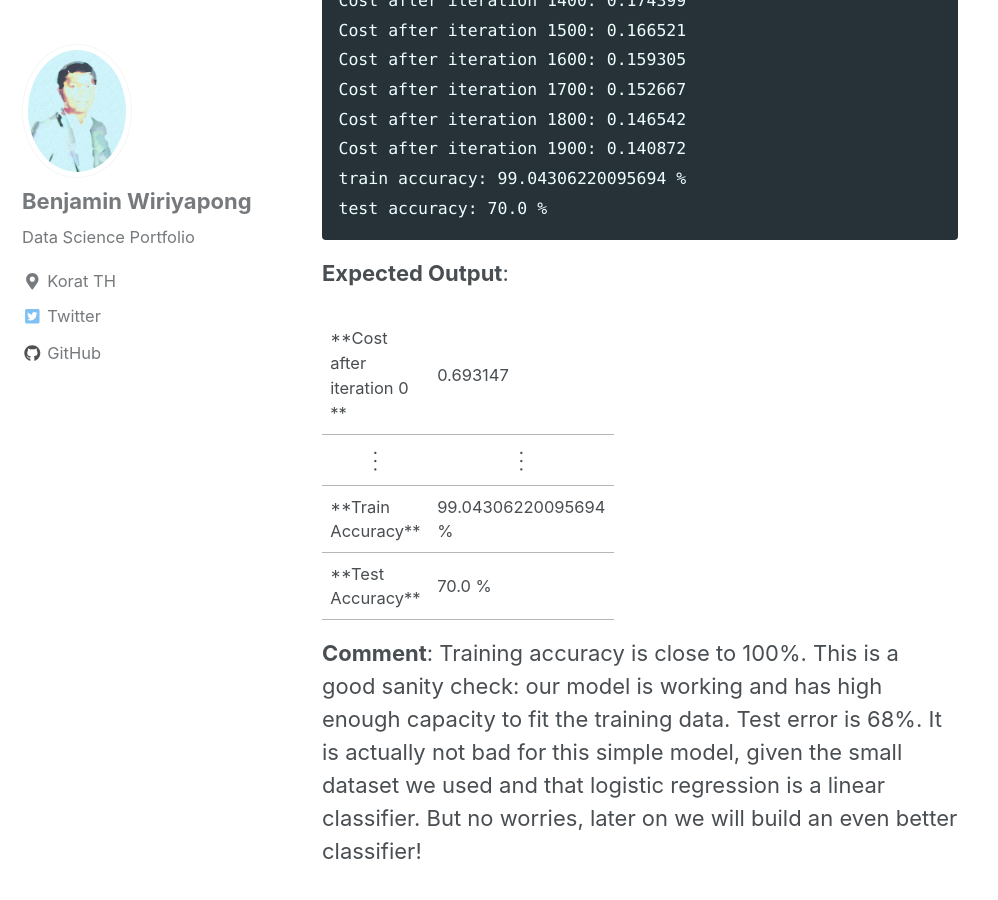
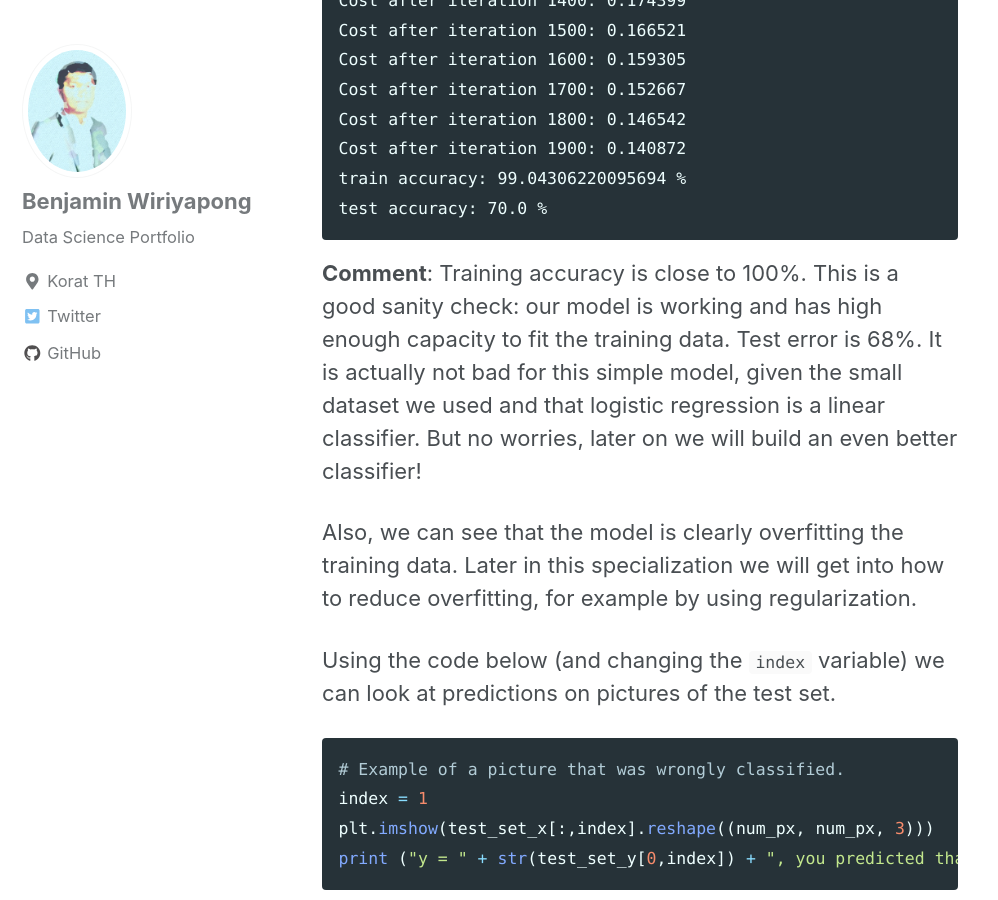
Before and after one commit to benjaminsw/benjaminsw.github.io, a Jekyll site: the page built from _pages/nn/Logistic-Regression-with-Neural-Network.md, in a window 1280 px wide and 900 px high, scrolled down 20161 px. Shown: the whole window, without its empty margins (0-998 px from the left). Built offline with Jekyll 4.4.1, drawn with Linux system fonts in a browser that asks for light colours; nearby versions of some CDN libraries; formulas are drawn with MathJax 3.

Commit message:
updated logit

```diff
--- a/_pages/nn/Logistic-Regression-with-Neural-Network.md
+++ b/_pages/nn/Logistic-Regression-with-Neural-Network.md
@@ -578,31 +578,6 @@ d = model(train_set_x, train_set_y, test_set_x, test_set_y, num_iterations = 200
     test accuracy: 70.0 %
 
 
-**Expected Output**:
-
-<table style="width:40%">
-
-    <tr>
-        <td> **Cost after iteration 0 **  </td>
-        <td> 0.693147 </td>
-    </tr>
-      <tr>
-        <td> <center> $\vdots$ </center> </td>
-        <td> <center> $\vdots$ </center> </td>
-    </tr>
-    <tr>
-        <td> **Train Accuracy**  </td>
-        <td> 99.04306220095694 % </td>
-    </tr>
-
-    <tr>
-        <td>**Test Accuracy** </td>
-        <td> 70.0 % </td>
-    </tr>
-</table>
-
-
-
 
 **Comment**: Training accuracy is close to 100%. This is a good sanity check: our model is working and has high enough capacity to fit the training data. Test error is 68%. It is actually not bad for this simple model, given the small dataset we used and that logistic regression is a linear classifier. But no worries, later on we will build an even better classifier!
 
```
